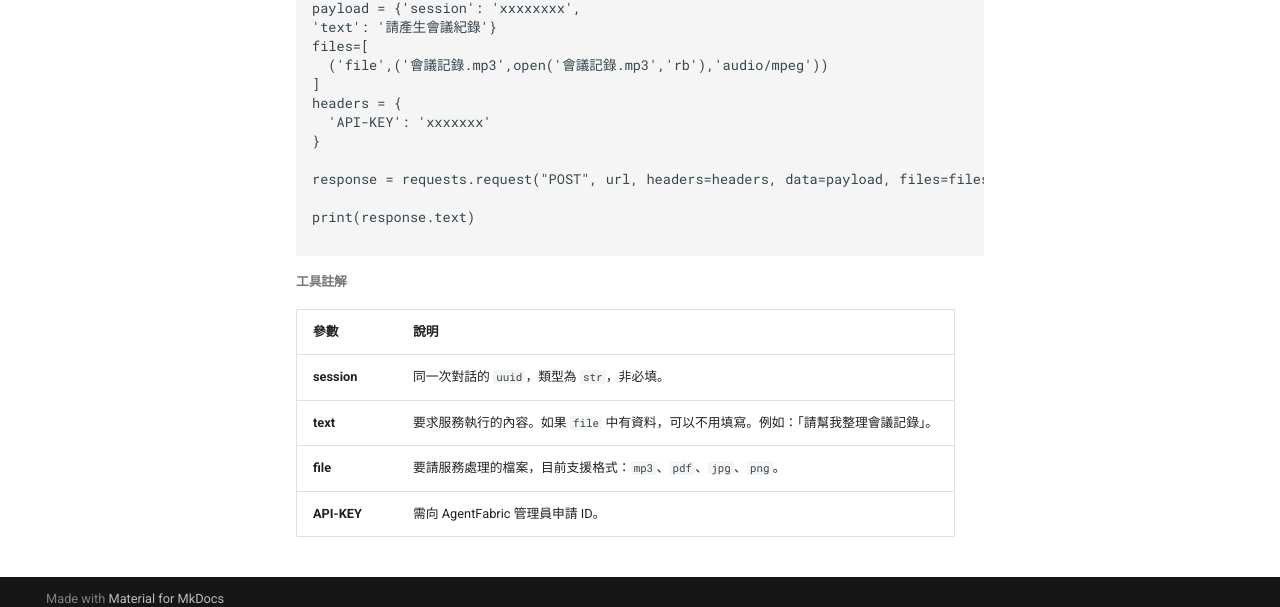
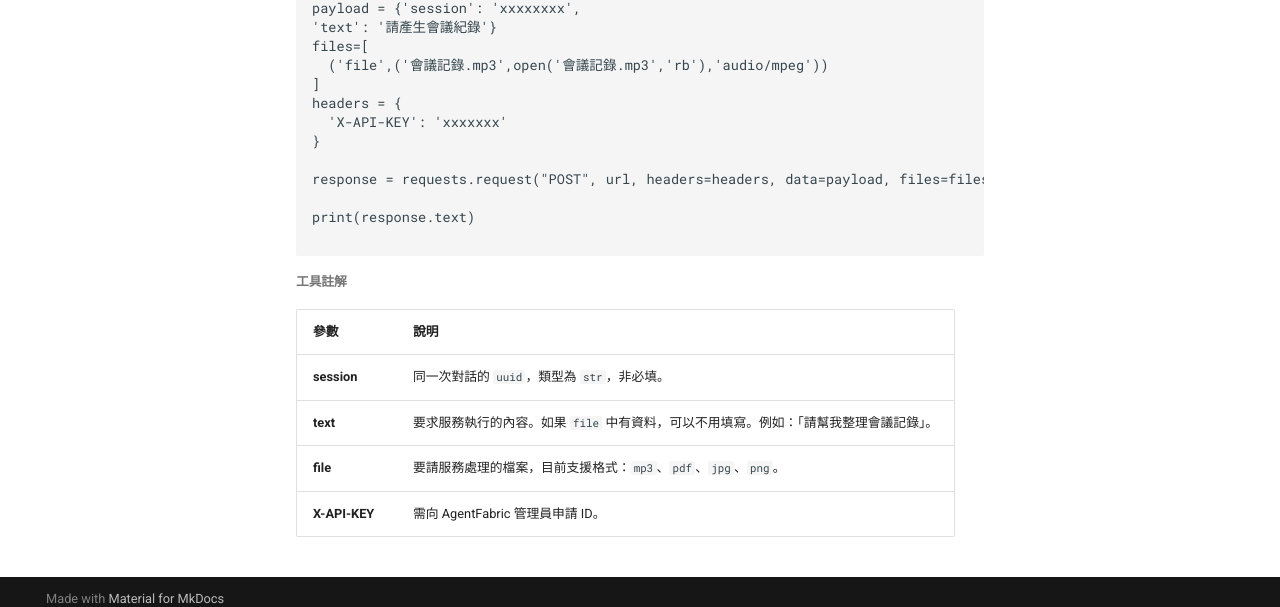
Before and after one commit to EI-Stack/igp_manual, an MkDocs documentation site: the page built from docs/wks_deploy.md, in a window 1280 px wide and 1400 px high, scrolled down 553 px. Shown: the part 779-1386 px from the top of the window. Built offline with MkDocs 1.6.1 and Material for MkDocs 9.7.7, drawn with Linux system fonts in a browser that asks for light colours; some of the changed text lies outside the part shown.

```diff
--- a/docs/wks_deploy.md
+++ b/docs/wks_deploy.md
@@ -30,7 +30,7 @@ files=[
   ('file',('會議記錄.mp3',open('會議記錄.mp3','rb'),'audio/mpeg'))
 ]
 headers = {
-  'API-KEY': 'xxxxxxx'
+  'X-API-KEY': 'xxxxxxx'
 }
 
 response = requests.request("POST", url, headers=headers, data=payload, files=files)
@@ -45,4 +45,4 @@ print(response.text)
 | **session**   | 同一次對話的 `uuid`，類型為 `str`，非必填。                                                    |
 | **text**      | 要求服務執行的內容。如果 `file` 中有資料，可以不用填寫。例如：「請幫我整理會議記錄」。              |
 | **file**      | 要請服務處理的檔案，目前支援格式：`mp3`、`pdf`、`jpg`、`png`。                                    |
-| **API-KEY**   | 需向 AgentFabric 管理員申請 ID。
+| **X-API-KEY**   | 需向 AgentFabric 管理員申請 ID。
```
